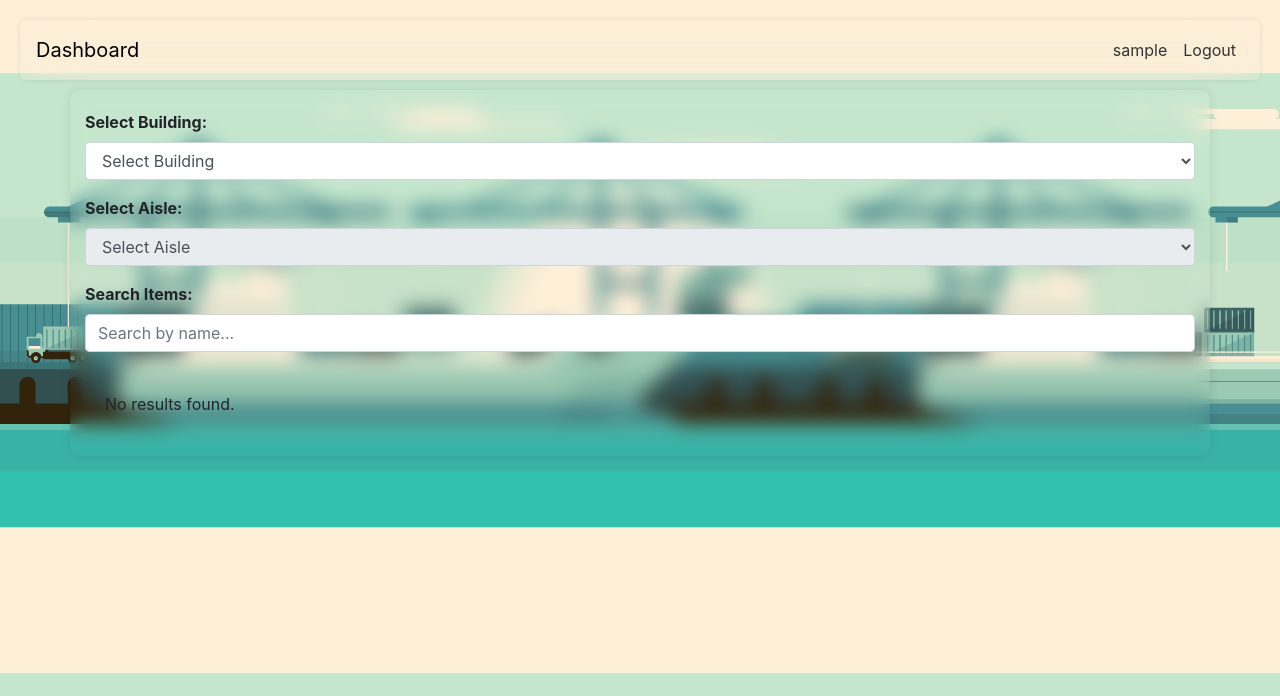
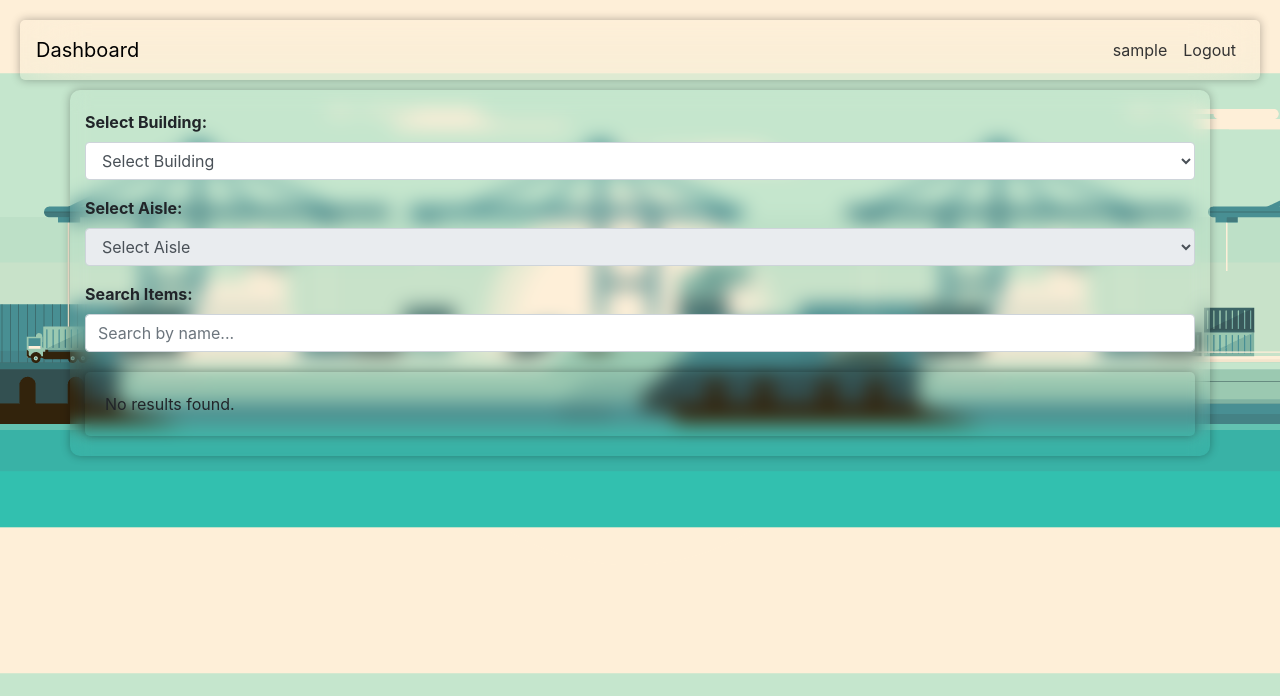
Before and after one commit to lultar/Leltar, a PHP site: page /user/user.php in a window 1280 px wide. Shown: the top 696 px of the page. Run offline with PHP 8.4, Linux system fonts and the light colour scheme; the visitor is signed in with stand-in values (Sample User, id 1); data that the repository does not hold is empty.

Commit message:
IM DONE WRITING MESSAGES LOL

```diff
--- a/prod/user/styles.css
+++ b/prod/user/styles.css
@@ -22,7 +22,7 @@ body {
     margin: 0 auto;
     padding: 20px;
     backdrop-filter: blur(10px);
-    box-shadow: 0 0 10px rgba(0, 0, 0, 0.1);
+    box-shadow: 0 0 10px rgba(0, 0, 0, 0.3);
     border-radius: 10px;
 }
 
@@ -58,6 +58,7 @@ select, input {
     margin-top: 20px;
     padding: 20px;
     backdrop-filter: blur(30px);
+    box-shadow: 0 0 10px rgba(0, 0, 0, 0.3);
     border-radius: 5px;
 }
 
@@ -70,12 +71,13 @@ select, input {
     background-color: #fff;
     border-radius: 5px;
     margin-bottom: 10px;
-    box-shadow: 0 0 5px rgba(0, 0, 0, 0.1);
+    box-shadow: 0 0 10px rgba(0, 0, 0, 0.3);
 }
 
 /* Style the edit button */
 .edit-button {
     margin-left: 10px;
+    box-shadow: 0 0 10px rgba(0, 0, 0, 0.5);
 }
 
 /* Responsive styles */
@@ -132,7 +134,7 @@ select, input {
 .navbar-custom {
     backdrop-filter: blur(30px);
     border-radius: 5px;
-    box-shadow: 0 0 5px rgba(0, 0, 0, 0.1);
+    box-shadow: 0 0 10px rgba(0, 0, 0, 0.3);
     padding: 10px;
     border-radius: 5px;
     margin-bottom: 10px;
```
Also changed, not shown: prod/login.css (+4 -3 lines).
